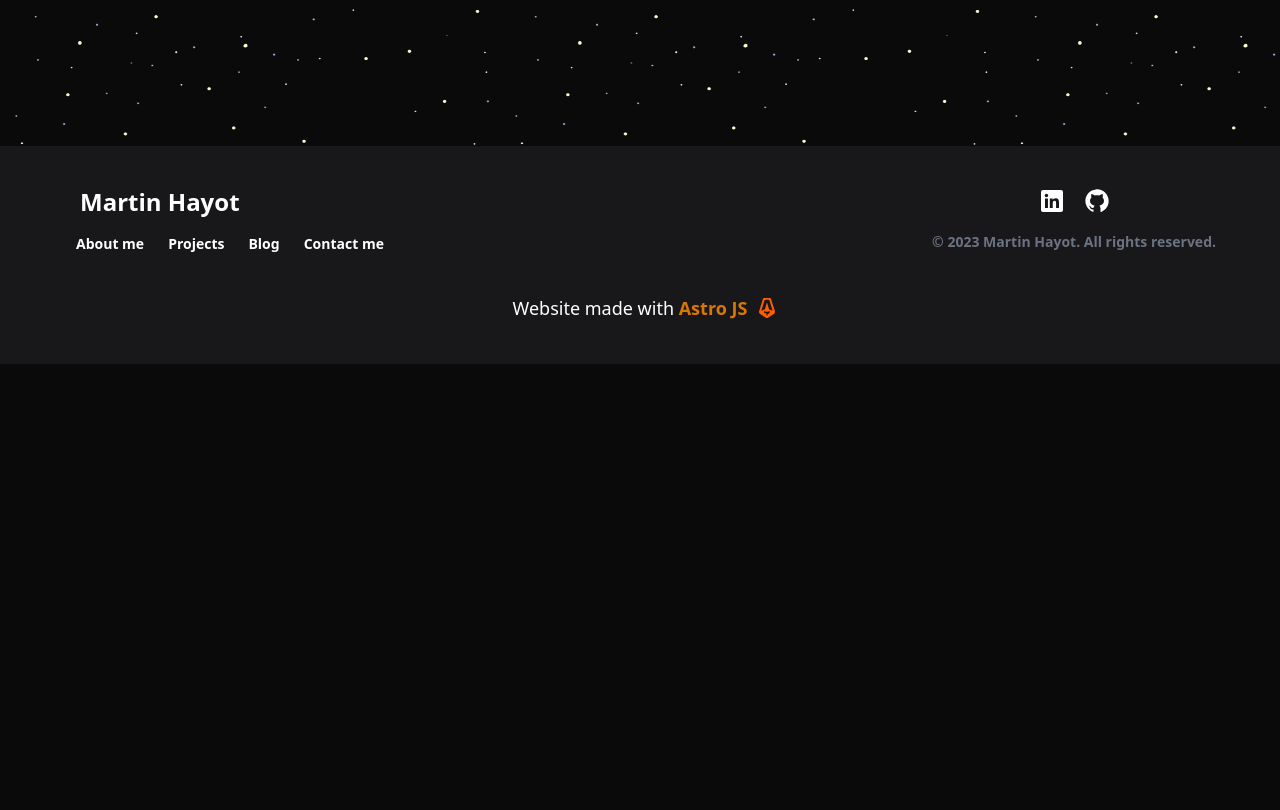
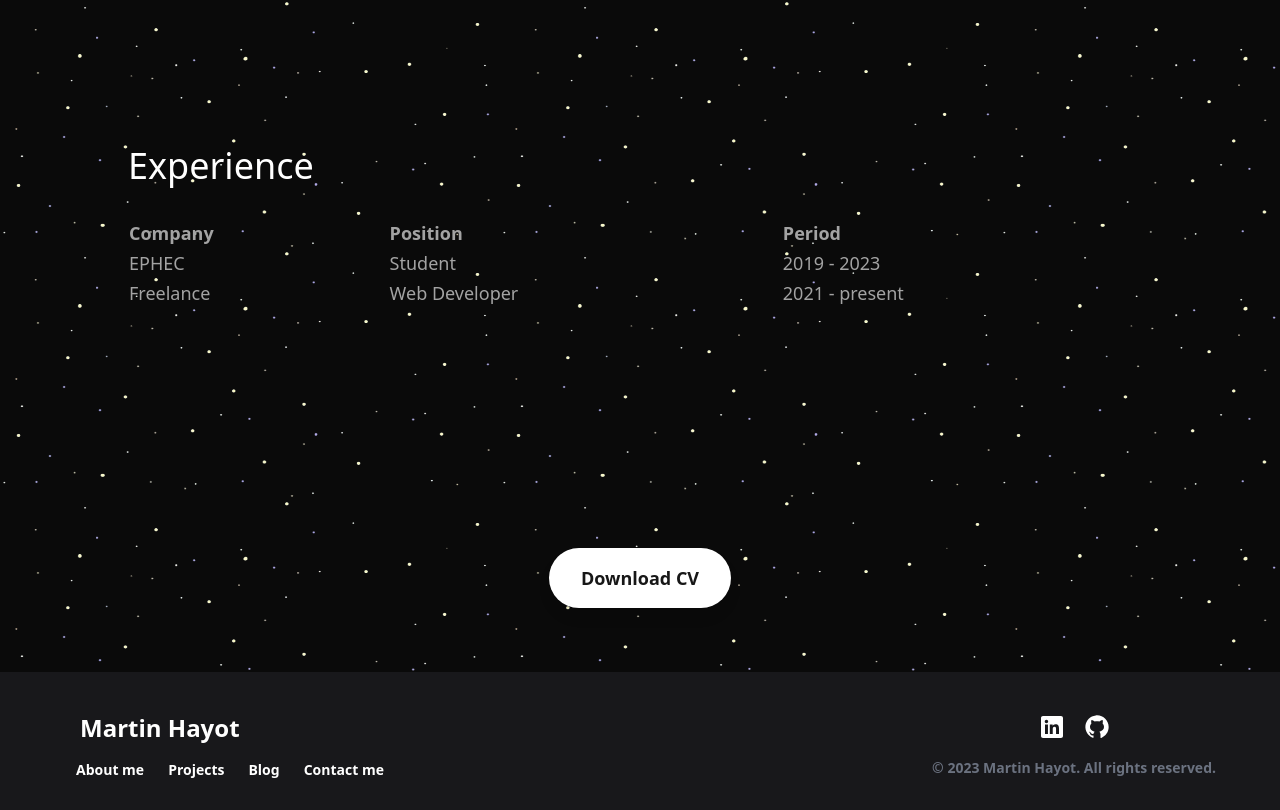
Before and after one commit to Martin-Hayot/portfolio, an Astro site in the folder frontend/: page / in a window 1280 px wide. Shown: the part 1987-2797 px from the top of the page. Before the commit the page ends 2351 px from the top, so only its background shows below. Built offline with nearby package versions, Linux system fonts and the light colour scheme; Astro itself is replaced by a stand-in of ours.

Commit message:
feat: cv download button

```diff
--- a/frontend/src/pages/index.astro
+++ b/frontend/src/pages/index.astro
@@ -66,7 +66,7 @@ import { ViewTransitions } from "astro:transitions";
                 Hi, my name is Martin. I'm passionate about coding and learning
                 new things.
                 <br />
-                 I'm currently studying computer science at
+                I'm currently studying computer science at
                 <a
                     href="https://ephec.be"
                     target="_blank"
@@ -74,19 +74,18 @@ import { ViewTransitions } from "astro:transitions";
                 >.
                 <br />
                 <br />
-                 I'm also a self-taught developer. I'm always looking for new
-                challenges and opportunities to learn new things.
+                I'm also a self-taught developer. I'm always looking for new challenges
+                and opportunities to learn new things.
                 <br />
                 <br />
 
-                 My goal is to become a full-stack developer. But I particularly
+                My goal is to become a full-stack developer. But I particularly
                 love APIs and backend development.
                 <br />
-                 Recently, I've started learning
+                Recently, I've started learning
                 <a href="https://go.dev" target="_blank" class="text-violet-600"
                     >Go</a
-                > and I'm really looking forward to implement it in my future
-                projects.
+                > and I'm really looking forward to implement it in my future projects.
             </p>
         </div>
 
@@ -121,6 +120,43 @@ import { ViewTransitions } from "astro:transitions";
         />
     </ul>
 </section>
+<section class="w-full flex justify-center items-center">
+    <!--here should be a table containing what i've done -->
+    <div class="w-[80%] mb-60">
+        <h2 class="text-4xl 3xl:text-5xl text-white text-left">Experience</h2>
+        <table class="w-full mt-8">
+            <thead>
+                <tr>
+                    <th class="text-left text-lg">Company</th>
+                    <th class="text-left text-lg">Position</th>
+                    <th class="text-left text-lg">Period</th>
+                </tr>
+            </thead>
+            <tbody>
+                <tr>
+                    <td class="text-lg">EPHEC</td>
+                    <td class="text-lg">Student</td>
+                    <td class="text-lg">2019 - 2023</td>
+                </tr>
+                <tr>
+                    <td class="text-lg">Freelance</td>
+                    <td class="text-lg">Web Developer</td>
+                    <td class="text-lg">2021 - present</td>
+                </tr>
+            </tbody>
+        </table>
+    </div>
+</section>
+
+<div class="w-full flex justify-center">
+    <a
+        download
+        href="HAYOT_Martin_CV.pdf"
+        class="bg-white mb-16 py-4 px-8 rounded-full shadow-lg text-lg font-bold text-neutral-900 hover:bg-violet-950 hover:text-white transition duration-300 ease-in-out"
+        >Download <span class="font-bold">CV</span></a
+    >
+</div>
+
 <Footer />
 
 <style>
```
Also changed, not shown: 1 other file.
